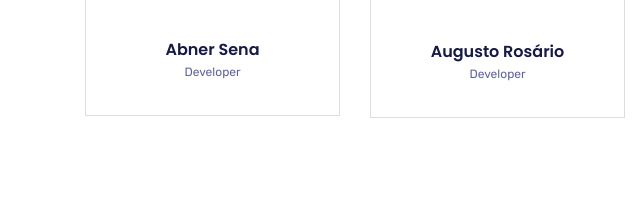
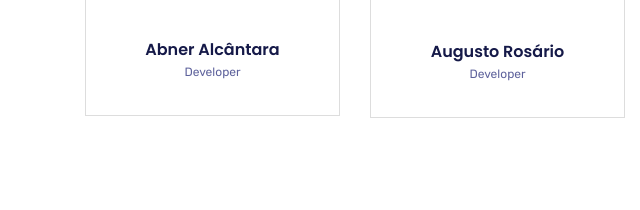
Before and after one commit to LuisFelipeTs/Wallot-FSE, a plain HTML site: page index.html in a window 1280 px wide. Shown: the part 2312-2522 px from the top of the page, 0-640 px from the left. Drawn offline with Linux system fonts and the light colour scheme; files whose address does not match are found by name.

Commit message:
Team details checking

```diff
--- a/index.html
+++ b/index.html
@@ -179,7 +179,7 @@
 
               <div class="team-details">
                 <div class="team-inner text-center">
-                  <h5 class="team-title">Abner Sena</h5>
+                  <h5 class="team-title">Abner Alcântara</h5>
                   <p>Developer</p>
                 </div>
               </div>
```
